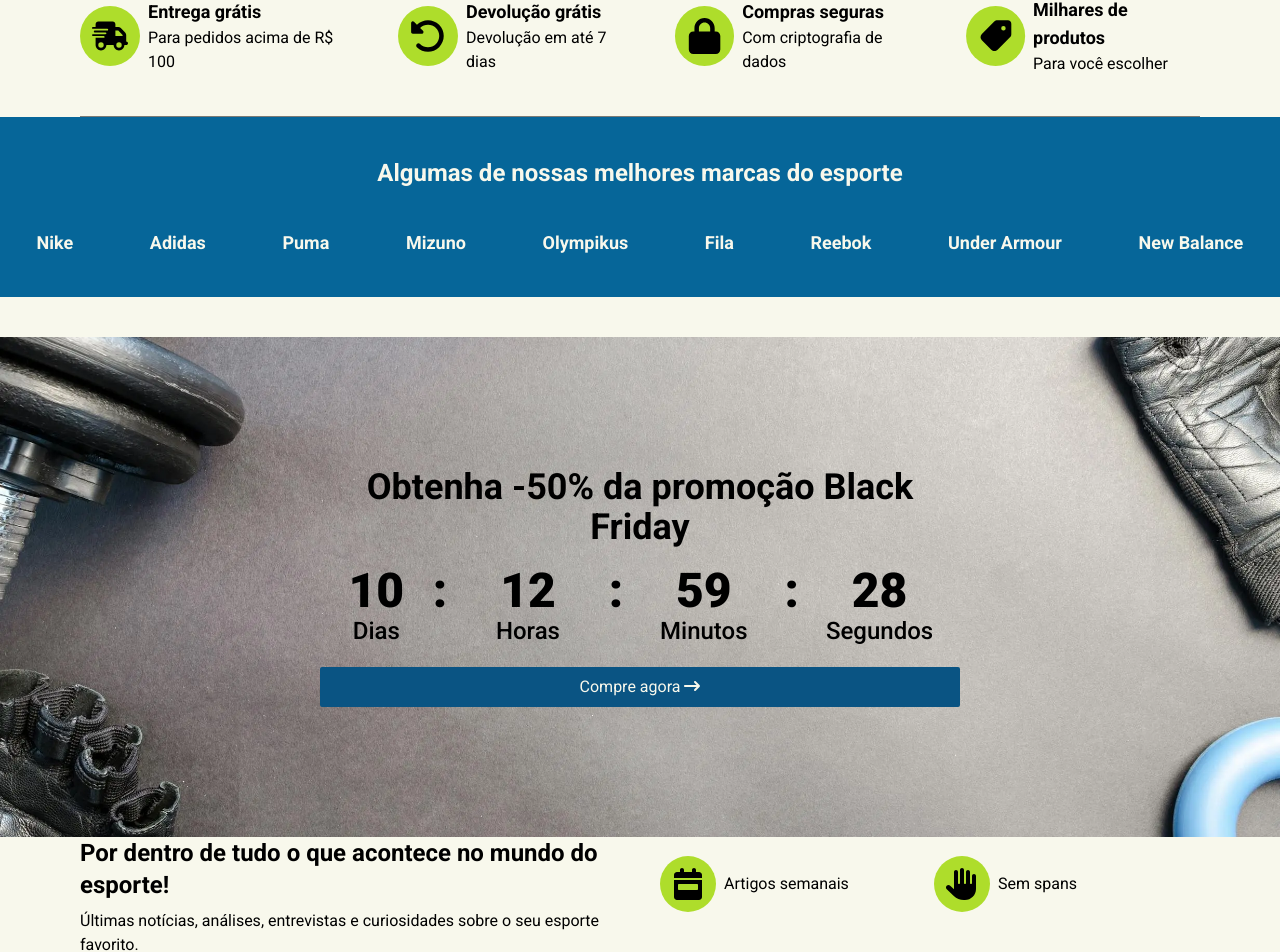
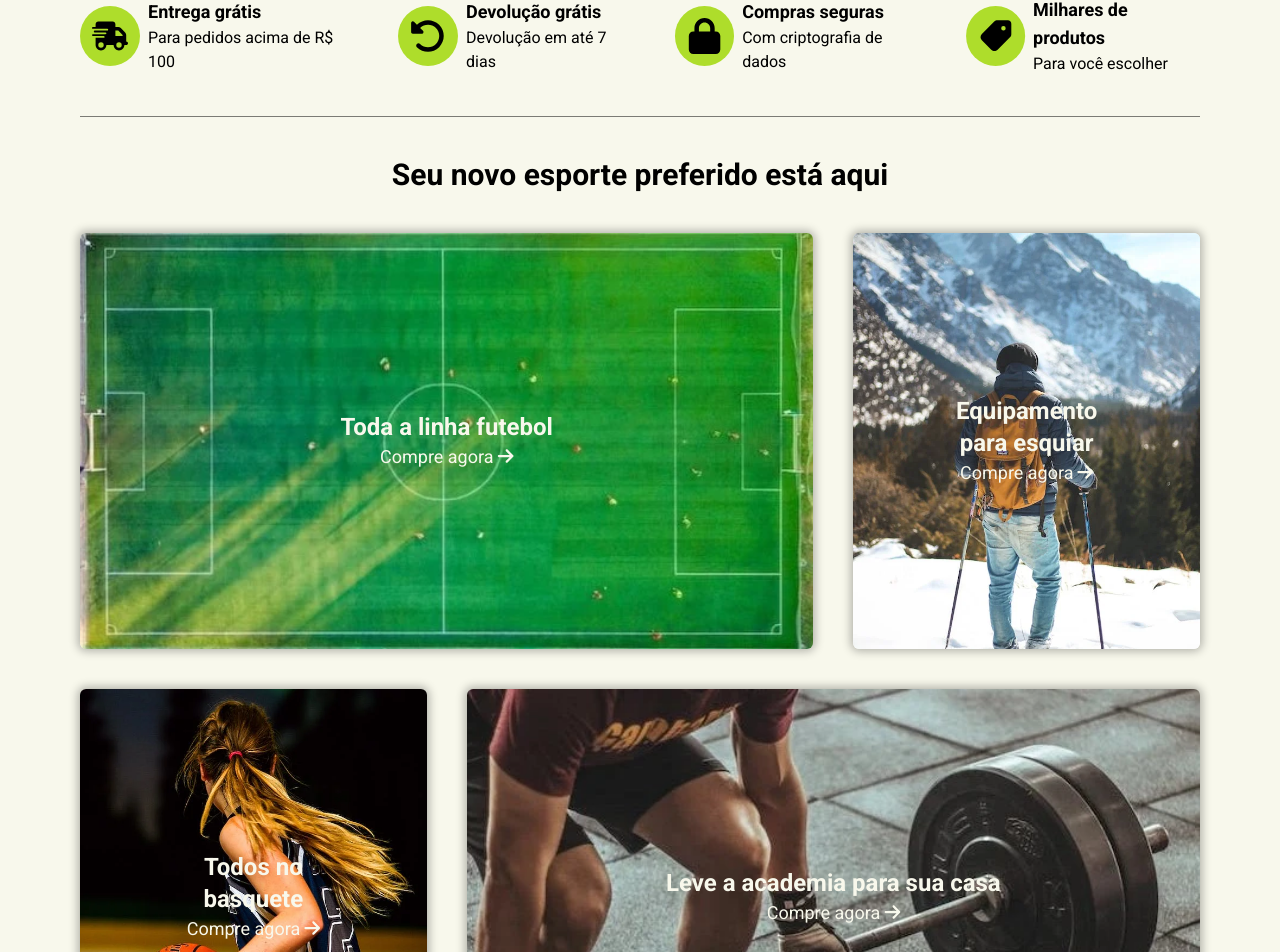
Before and after one commit to lucaslinyker/SportsGear, a React (Vite) app: page / in a window 1280 px wide. Shown: the part 444-1396 px from the top of the page. Built offline with nearby package versions, Linux system fonts and the light colour scheme.

Commit message:
✨ feat: criar componente Categories

```diff
--- /dev/null
+++ b/src/components/Categories.jsx
@@ -0,0 +1,104 @@
+import * as categoryImages from '../assets/images/categories/export.js'
+
+import { Link } from 'react-router-dom'
+
+import { FontAwesomeIcon } from '@fortawesome/react-fontawesome'
+import { faArrowRight } from '@fortawesome/free-solid-svg-icons'
+
+export function Categories() {
+  return (
+    <section className='my-10 text-center'>
+      <h2 className='text-3xl font-bold mb-10'>
+        Seu novo esporte preferido está aqui
+      </h2>
+
+      <div className='grid grid-cols-[repeat(2,_1fr)] xl:grid-cols-[repeat(3,_1fr)] grid-rows-[repeat(3,_.7fr)] xl:grid-rows-none gap-5 md:gap-10'>
+        <Link
+          className='overflow-hidden h-full xl:h-[32.5vw] relative text-color5 cursor-pointer rounded-md shadow-4 hover:shadow-5 transition hover:scale-[1.01] col-span-2'
+          to='#futebol'
+        >
+          <img
+            className='w-full h-full object-cover'
+            src={categoryImages.soccer}
+            alt='Quadra de futebol'
+          />
+
+          <div className='absolute top-1/2 left-1/2 -translate-x-1/2 -translate-y-1/2'>
+            <h3 className='font-bold text-2xl'>
+              Toda a linha futebol
+            </h3>
+            <p className='text-lg'>
+              Compre agora
+              <FontAwesomeIcon icon={faArrowRight} className='ml-1' />
+            </p>
+          </div>
+        </Link>
+
+        <Link
+          className='overflow-hidden h-full xl:h-[32.5vw] relative text-color5 cursor-pointer rounded-md shadow-4 hover:shadow-5 transition hover:scale-[1.01]'
+          to='#esqui'
+        >
+          <img
+            className='w-full h-full object-cover'
+            src={categoryImages.snow}
+            alt='Homem esquiando'
+          />
+
+          <div className='absolute top-1/2 left-1/2 -translate-x-1/2 -translate-y-1/2'>
+            <h3 className='font-bold text-2xl'>
+              Equipamento para esquiar
+            </h3>
+            <p className='text-lg'>
+              Compre agora
+              <FontAwesomeIcon icon={faArrowRight} className='ml-1' />
+            </p>
+          </div>
+        </Link>
+
+        <Link
+          className='overflow-hidden h-full xl:h-[32.5vw] relative text-color5 cursor-pointer rounded-md shadow-4 hover:shadow-5 transition hover:scale-[1.01]'
+          to='#basquete'
+        >
+          <img
+            className='w-full h-full object-cover'
+            loading='lazy'
+            src={categoryImages.basketball}
+            alt='Menina segurando bola de basquete'
+          />
+
+          <div className='absolute top-1/2 left-1/2 -translate-x-1/2 -translate-y-1/2'>
+            <h3 className='font-bold text-2xl'>
+              Todos no basquete
+            </h3>
+            <p className='text-lg'>
+              Compre agora
+              <FontAwesomeIcon icon={faArrowRight} className='ml-1' />
+            </p>
+          </div>
+        </Link>
+
+        <Link
+          className='overflow-hidden h-full xl:h-[32.5vw] relative text-color5 cursor-pointer rounded-md shadow-4 hover:shadow-5 transition hover:scale-[1.01] col-span-2'
+          to='#academia'
+        >
+          <img
+            className='w-full h-full object-cover'
+            loading='lazy'
+            src={categoryImages.training}
+            alt='Homem levantando barra de peso'
+          />
+
+          <div className='absolute top-1/2 left-1/2 -translate-x-1/2 -translate-y-1/2'>
+            <h3 className='font-bold text-2xl'>
+              Leve a academia para sua casa
+            </h3>
+            <p className='text-lg'>
+              Compre agora
+              <FontAwesomeIcon icon={faArrowRight} className='ml-1' />
+            </p>
+          </div>
+        </Link>
+      </div>
+    </section>
+  )
+}
--- a/src/components/Main.jsx
+++ b/src/components/Main.jsx
@@ -2,12 +2,15 @@ import { Features } from './Features.jsx'
 import { Brands } from './Brands.jsx'
 import { Newsletter } from './Newsletter.jsx'
 import { Event } from './Event.jsx'
+import { Categories } from './Categories.jsx'
 
 export function Main() {
   return (
     <main className='p-5 md:py-10 md:px-20'>
       <Features />
       <hr className='border-black/50' />
+
+      <Categories />
 
       <Brands />
 
--- a/tailwind.config.js
+++ b/tailwind.config.js
@@ -38,6 +38,8 @@ export default {
       boxShadow: {
         1: '0 0 10px 0 rgba(0, 0, 0, 0.3)',
         2: '0 0 13px 1px rgba(0, 0, 0, 0.3)',
+        4: '0 0 10px 2px rgba(0, 0, 0, 0.3)',
+        5: '0 0 10px 2px rgba(0, 0, 0, 0.4)',
         6: '2px 5px 10px rgba(3, 25, 39, 0.3)',
       },
     },
```
